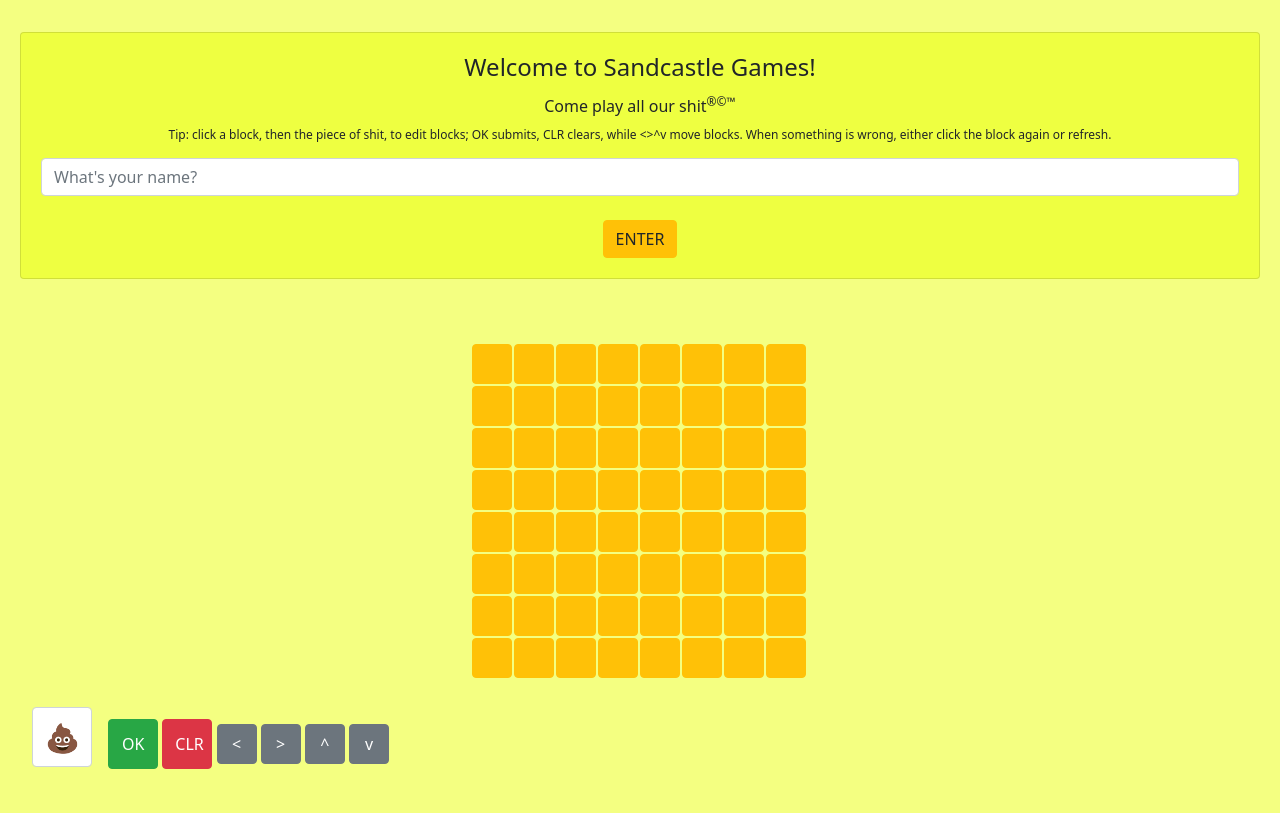
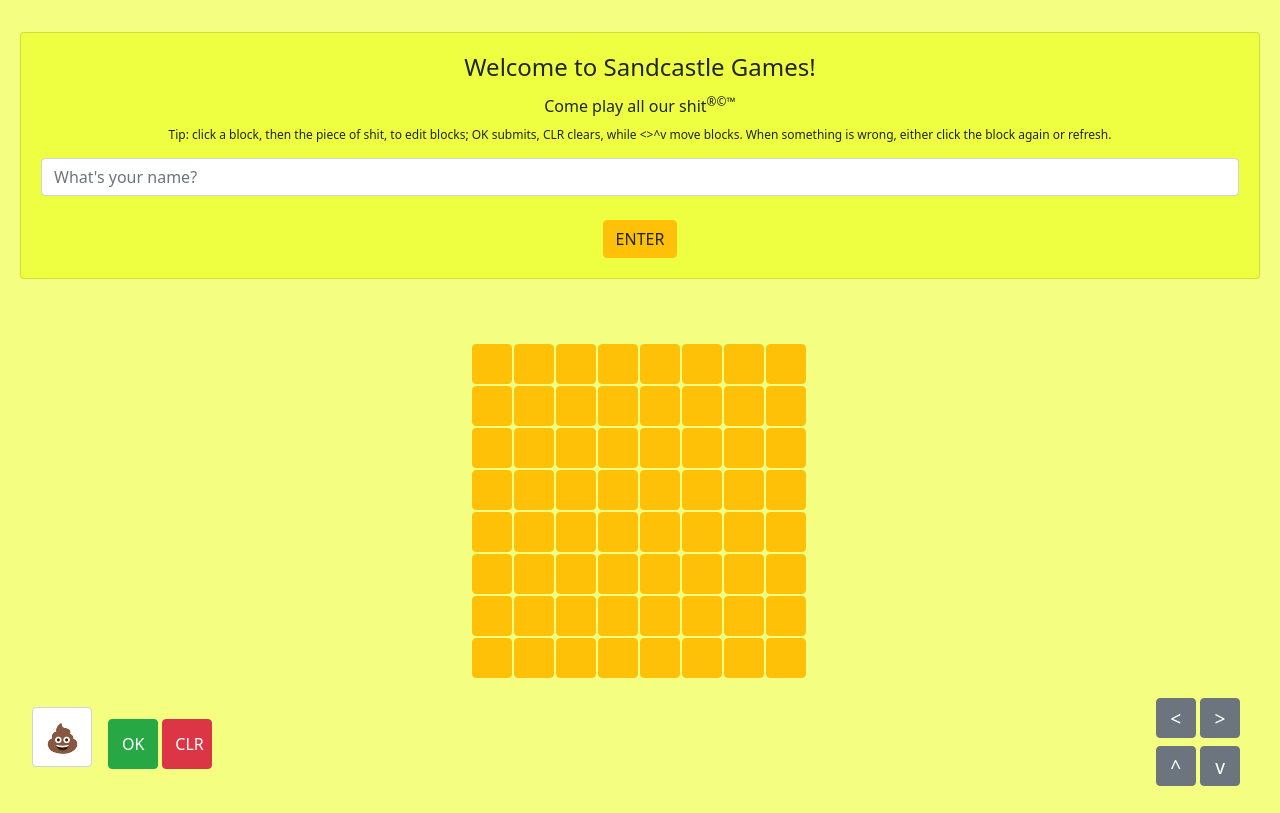
Before and after one commit to fakefred/SCGames, a website: page static/grid.html in a window 1280 px wide. Shown: the top 813 px of the page. Drawn offline with nearby package versions, Linux system fonts and the light colour scheme; no server answers.

Commit message:
fix swap group diaplay issues

```diff
--- a/static/grid.html
+++ b/static/grid.html
@@ -23,10 +23,12 @@
                     <p class="card-text">
                         Come play all our shit<sup>&reg;&copy;&trade;</sup
                         ><br />
-                        <sub>Tip: click a block, then the piece of shit, to edit
-                        blocks; OK submits, CLR clears, while &lt;&gt;^v move
-                        blocks. When something is wrong, either click the block
-                        again or refresh.</sub>
+                        <sub
+                            >Tip: click a block, then the piece of shit, to edit
+                            blocks; OK submits, CLR clears, while &lt;&gt;^v
+                            move blocks. When something is wrong, either click
+                            the block again or refresh.</sub
+                        >
                     </p>
                     <input
                         id="player-id"
@@ -72,7 +74,7 @@
                 >
                     CLR
                 </button>
-
+                <div id="swap-group">
                     <button
                         id="swap-left"
                         class="btn btn-secondary btn-m"
@@ -89,6 +91,8 @@
                         &gt;
                     </button>
 
+                    <br />
+
                     <button
                         id="swap-up"
                         class="btn btn-secondary btn-m"
@@ -104,6 +108,7 @@
                     >
                         v
                     </button>
+                </div>
             </div>
             <br />
         </main>
--- a/static/stylesheet/grid.css
+++ b/static/stylesheet/grid.css
@@ -53,7 +53,7 @@ body {
     display: inline;
 }
 
-#submit-char, #clear-block, #swap-left, #swap-right, #swap-up, #swap-down {
+#submit-char, #clear-block {
     position: relative;
     top: 12px;
     color: white;
@@ -65,8 +65,16 @@ body {
     left: 28px;
 }
 
+#swap-group {
+    position: absolute;
+    right: 24px;
+    bottom: -32px;
+    line-height: 48px;
+}
+
 #swap-left, #swap-right, #swap-up, #swap-down {
+    color: white;
     width: 40px;
     height: 40px;
-    left: 28px;
+    font-size: 1.2em;
 }
```
Lines whose indentation alone changed are shown as unchanged.
